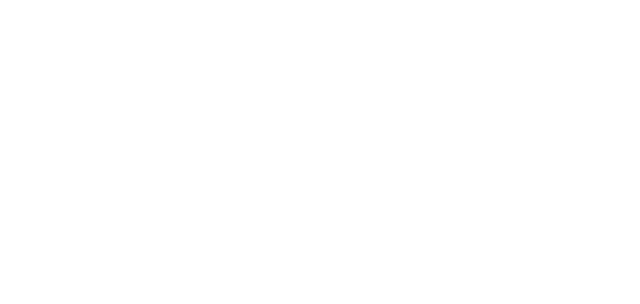
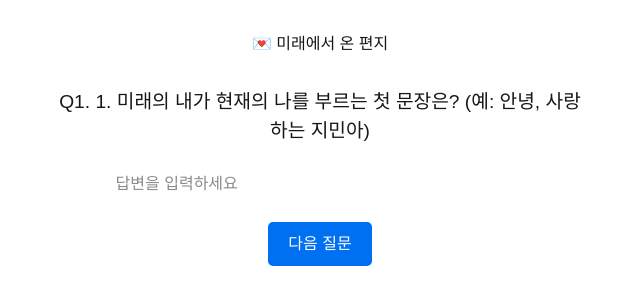
Before and after one commit to tgkim6845/future-letter, a Next.js app in the folder my-letter-app/: page / in a window 1280 px wide. Shown: the top 304 px of the page, without its empty margins (320-960 px from the left). Built offline with nearby package versions, Linux system fonts and the light colour scheme.

Commit message:
fix blank screen

```diff
--- a/my-letter-app/app/page.tsx
+++ b/my-letter-app/app/page.tsx
@@ -1,46 +1,124 @@
 "use client";
 import { useState } from "react";
+import { GoogleGenerativeAI } from "@google/generative-ai";
 
 export default function Home() {
-  const [step, setStep] = useState(0);
-  const [answers, setAnswers] = useState({ q1:"", q2:"", q3:"", q4:"", q5:"", q6:"" });
+  const [step, setStep] = useState(1);
+  const [answers, setAnswers] = useState({});
+  const [loading, setLoading] = useState(false);
   const [letter, setLetter] = useState("");
-  const [loading, setLoading] = useState(false);
 
+  // 질문 목록
   const questions = [
     "1. 미래의 내가 현재의 나를 부르는 첫 문장은? (예: 안녕, 사랑하는 지민아)",
     "2. 지금의 나에게 고마움을 표현한다면?",
     "3. 내가 지나온 고생과 노력을 인정해준다면?",
     "4. 미래에서 보니 별거 아니었던, 오늘 너무 걱정하지 말아야 할 것은?",
     "5. 미래를 위해 지금부터 딱 하나만 실천한다면?",
-    "6. 마지막으로 해주고 싶은 따뜻한 말은?"
+    "6. 마지막으로 해주고 싶은 따뜻한 말은?",
   ];
 
   const handleNext = async () => {
-    // 1. 요소를 가져올 때 "이건 인풋태그야(HTMLInputElement)"라고 확실히 알려줍니다.
-    // 2. 혹시나 없을 경우를 대비해 null일 수도 있다고(Or Null) 명시합니다.
+    // 1. 요소를 가져올 때 "이건 인풋태그야"라고 알려줌
     const inputEl = document.getElementById("answerInput") as HTMLInputElement | null;
 
-    // 3. 만약 요소가 없으면 아무것도 하지 않고 함수를 끝냅니다. (TypeScript 안심!)
     if (!inputEl) return;
 
     const inputVal = inputEl.value;
-
     if (!inputVal) return alert("내용을 입력해주세요!");
 
     const key = `q${step}`;
-    // 기존 답변(answers)에 새로운 키와 값을 추가합니다.
     const newAnswers = { ...answers, [key]: inputVal };
     setAnswers(newAnswers);
 
-    // 4. 입력창 비우기 (위에서 요소가 있다는 걸 확인했으므로 안전합니다)
-    inputEl.value = "";
+    inputEl.value = ""; // 입력창 비우기
 
     if (step < 6) {
       setStep(step + 1);
     } else {
-      // 마지막 단계라면(예: step이 6일 때) 여기서 로딩/생성 로직 등으로 넘어갈 수 있습니다.
-      // (기존 코드의 흐름에 맞게 유지)
+      // 마지막 단계: 편지 생성 시작
+      setLoading(true);
+      try {
+        // ★ .env 파일에서 키를 가져올 때는 NEXT_PUBLIC_ 접두사가 필요할 수 있습니다.
+        // 혹시 에러나면 .env 변수명을 NEXT_PUBLIC_GOOGLE_API_KEY로 바꾸세요.
+        const apiKey = process.env.NEXT_PUBLIC_GOOGLE_API_KEY || process.env.GOOGLE_API_KEY;
+
+        if (!apiKey) {
+            throw new Error("API Key가 설정되지 않았습니다.");
+        }
+
+        const genAI = new GoogleGenerativeAI(apiKey);
+        // 모델 이름은 가장 안정적인 것으로 설정
+        const model = genAI.getGenerativeModel({ model: "gemini-flash-latest" });
+
+        const prompt = `
+          미래의 내가 현재의 나를 부르는 첫 문장: ${newAnswers['q1']}
+          지금의 나에게 고마움을 표현한다면: ${newAnswers['q2']}
+          내가 지나온 고생과 노력을 인정해준다면: ${newAnswers['q3']}
+          미래에서 보니 별거 아니었던, 오늘 너무 걱정하지 말아야 할 것은: ${newAnswers['q4']}
+          미래를 위해 지금부터 딱 하나만 실천한다면: ${newAnswers['q5']}
+          마지막으로 해주고 싶은 따뜻한 말은: ${newAnswers['q6']}
+
+          위 정보를 바탕으로 미래의 내가 현재의 나에게 보내는 따뜻하고 희망찬 편지를 써줘.
+          말투는 위 정보에 사용된 어투를 참고해서 써주고, 너무 길지 않게(500자 이내) 부탁해.
+        `;
+
+        const result = await model.generateContent(prompt);
+        const response = await result.response;
+        setLetter(response.text());
+      } catch (error) {
+        console.error(error);
+        alert("편지 생성 중 오류가 발생했습니다. 잠시 후 다시 시도해주세요.");
+      } finally {
+        setLoading(false);
+      }
     }
   };
+
+  // ▼▼▼ 여기가 사라져서 백지였던 겁니다! 복구했습니다. ▼▼▼
+  return (
+    <div style={{ padding: "2rem", maxWidth: "600px", margin: "0 auto", textAlign: "center", fontFamily: "sans-serif" }}>
+      <h1 style={{ marginBottom: "2rem" }}>💌 미래에서 온 편지</h1>
+
+      {loading ? (
+        <div>
+          <h2>편지를 작성 중입니다... ⏳</h2>
+          <p>잠시만 기다려주세요.</p>
+        </div>
+      ) : letter ? (
+        <div style={{ whiteSpace: "pre-wrap", textAlign: "left", lineHeight: "1.6", backgroundColor: "#f9f9f9", padding: "20px", borderRadius: "10px" }}>
+          <h3>도착한 편지:</h3>
+          <p>{letter}</p>
+          <button
+            onClick={() => window.location.reload()}
+            style={{ marginTop: "20px", padding: "10px 20px", cursor: "pointer", backgroundColor: "#0070f3", color: "white", border: "none", borderRadius: "5px" }}
+          >
+            다시 하기
+          </button>
+        </div>
+      ) : (
+        <div>
+          <p style={{ fontSize: "1.2rem", marginBottom: "1rem" }}>
+            Q{step}. {questions[step - 1]}
+          </p>
+
+          <input
+            type="text"
+            id="answerInput"
+            placeholder="답변을 입력하세요"
+            style={{ padding: "10px", width: "80%", marginBottom: "1rem", fontSize: "1rem" }}
+            onKeyDown={(e) => e.key === 'Enter' && handleNext()}
+          />
+          <br />
+
+          <button
+            onClick={handleNext}
+            style={{ padding: "10px 20px", cursor: "pointer", backgroundColor: "#0070f3", color: "white", border: "none", borderRadius: "5px", fontSize: "1rem" }}
+          >
+            {step < 6 ? "다음 질문" : "편지 받기"}
+          </button>
+        </div>
+      )}
+    </div>
+  );
 }
```
